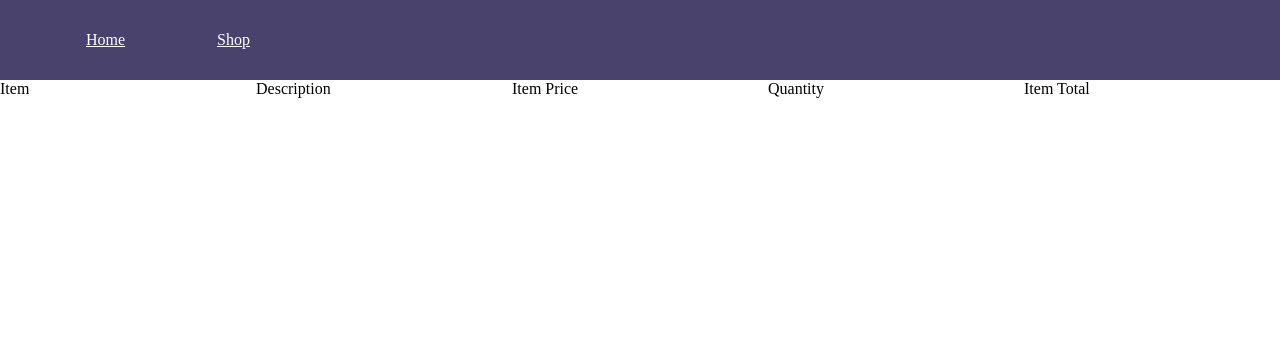
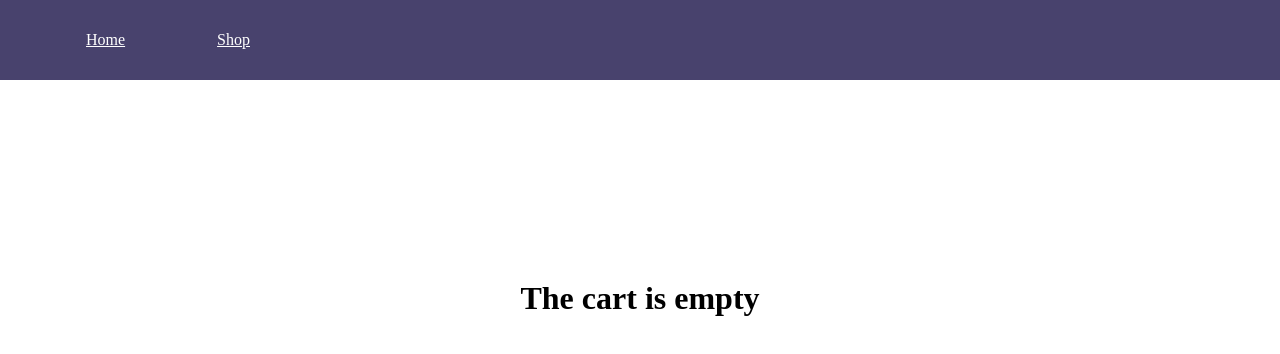
Before and after one commit to annagiuliam/shopping-cart, a React (Create React App) app: page /checkout in a window 1280 px wide. Shown: the top 354 px of the page. Built offline with nearby package versions, Linux system fonts and the light colour scheme.

Commit message:
completed checkout logic

```diff
--- a/src/App.css
+++ b/src/App.css
@@ -140,18 +140,35 @@ nav {
   background-color: #dbd8e6;
   border-radius: 15px
 }
+/* checkout */
+ .empty-cart {
+   text-align: center;
+   margin-top: 200px;
+ }
 
-
-/* Checkout */
+/* Checkout Items */
+.checkout-container {
+  padding-top: 200px;
+  padding-left: 150px;
+  font-size: 18px;
+}
 .item-container {
   display: grid;
-  grid-template-columns : repeat(5, 1fr);
+  grid-template-columns : 150px repeat(5, 100px);
   grid-template-rows: auto;
-  grid-template-areas:
-  "image description price quantity total"
+  justify-items: center;
+  align-items: center;
+  margin-bottom: 15px;
+
+  /* grid-template-areas:
+  "image description price quantity total" */
 }
 
-.img-container {
+.table-header {
+  font-weight: bold;
+}
+
+/* .img-container {
   grid-area: image;
 }
 
@@ -169,8 +186,21 @@ nav {
 .item-total {
   grid-area: total;
 }
-
+ */
 .checkout-img {
   height: 100px;
   width: 100px;
 }
+
+.delete-btn {
+  width: 25px;
+  height: 25px;
+}
+
+.order-total {
+  text-align: center;
+  margin-left: 100px;
+  font-size: 20px;
+  font-weight: bold;
+
+}
--- a/src/App.js
+++ b/src/App.js
@@ -21,8 +21,8 @@ const App = () => {
     const [showCart, setShowCart] = useState(false);
 
     useEffect(()=> {
-        console.log(cart)
-        console.log(count)
+        //console.log(cart)
+       // console.log(count)
 
         sumCartQty(cart, setCartQty);
         sumTotalPrice(cart, setTotalPrice);
@@ -61,7 +61,6 @@ const App = () => {
 
     }
     function checkPath(match) {
-        console.log(match)
         match.path !== '/' ? setShowCart(true) : setShowCart(false);
 
     }
@@ -82,9 +81,16 @@ const App = () => {
        const qty = parseInt(e.target.firstChild.value);
        //console.log(e.target.firstChild.value)
        setCount(qty);
-       console.log(qty)
        // console.log(count);
         addToCart(cake, qty);
+    }
+
+    function deleteItem(item) {
+        console.log(cart)
+        const newCart = cart.filter(cake => cake.id !== item.id);
+
+        setCart(newCart);
+        console.log(cart)
     }
 
 
@@ -122,6 +128,8 @@ const App = () => {
                         render={(props) => (
                             <Checkout {...props}
                             cart={cart}
+                            deleteItem={deleteItem}
+                            totalPrice={totalPrice}
                             />
                         )}
                     />
--- a/src/assets/helper.js
+++ b/src/assets/helper.js
@@ -1,6 +1,5 @@
 export function sumCartQty(cart, setCartQty) {
     const total = cart.reduce((tot, curr) => tot += curr.count, 0);
-    console.log(total)
     setCartQty(total);
 }
 
--- a/src/components/Checkout.js
+++ b/src/components/Checkout.js
@@ -1,35 +1,20 @@
 import React from 'react'
+import CheckoutItems from './CheckoutItems'
+
 
 const Checkout = (props) => {
 
-    const {cart} = props
+    const {cart} = props;
+    const emptyCart = <h1 className='empty-cart'>The cart is empty</h1> ;
+    const items = <CheckoutItems
+                            cart={cart}
+                            deleteItem={props.deleteItem}
+                            totalPrice={props.totalPrice}/>
 
     return (
+        <div>{ cart.length === 0 ? emptyCart : items } </div>
 
-        <div className="checkout-container">
-            <div className="item-container">
-            <div className="img-container">Item</div>
-            <div className="item-description">Description</div>
-            <div className="item-price">Item Price</div>
-            <div className="item-qty">Quantity</div>
-            <div className="item-total">Item Total</div>
-        </div>
 
-        {cart.map(item => {
-            return (
-                <div className="item-container">
-                    <div className="img-container">
-                        <img className="checkout-img" src={item.src} alt=""></img>
-                    </div>
-                    <div className="item-description">{item.name}</div>
-                    <div className="item-price">{item.price}</div>
-                    <div className="item-qty">{item.count}</div>
-                    <div className="item-total">{item.price * item.count}</div>
-                </div>
-            )
-        })
-        }
-        </div>
     )
 }
 
--- /dev/null
+++ b/src/components/CheckoutItems.js
@@ -0,0 +1,38 @@
+import React from 'react'
+import { FontAwesomeIcon } from '@fortawesome/react-fontawesome'
+import { faTrash } from '@fortawesome/free-solid-svg-icons'
+
+const CheckoutItems = (props) => {
+    const {cart} = props
+ return (
+    <div className='checkout-container'>
+        <div className='item-container table-header'>
+            <div>Item</div>
+            <div>Description</div>
+            <div>Item Price</div>
+            <div>Quantity</div>
+            <div>Item Total</div>
+        </div>
+
+        {cart.map(item => {
+            return (
+                <div className='item-container' key={item.id}>
+                    <div className='img-container'>
+                        <img className='checkout-img' src={item.src} alt=''></img>
+                    </div>
+                    <div className='item-description'>{item.name}</div>
+                    <div className='item-price'>{Number(item.price).toFixed(2)} $</div>
+                    <div className='item-qty'>{item.count}</div>
+                    <div className='item-total'>{Number(item.price * item.count).toFixed(2)} $</div>
+                    <button className='delete-btn' onClick={() => props.deleteItem(item)}>
+                        <FontAwesomeIcon icon={faTrash} className='trash-icon'/>
+                    </button>
+                </div>
+            )
+        })}
+        <div className='order-total'>Order Total: {Number(props.totalPrice).toFixed(2)} $</div>
+    </div>
+    )
+}
+
+export default CheckoutItems
--- a/src/components/Header.js
+++ b/src/components/Header.js
@@ -6,7 +6,7 @@ import Cart from './Cart'
 
 
 function Header(props) {
-   console.log(props)
+
     return (
         <header>
             <nav >
```
Also changed, not shown: 1 other file (tests, documents, lock files or other folders).
